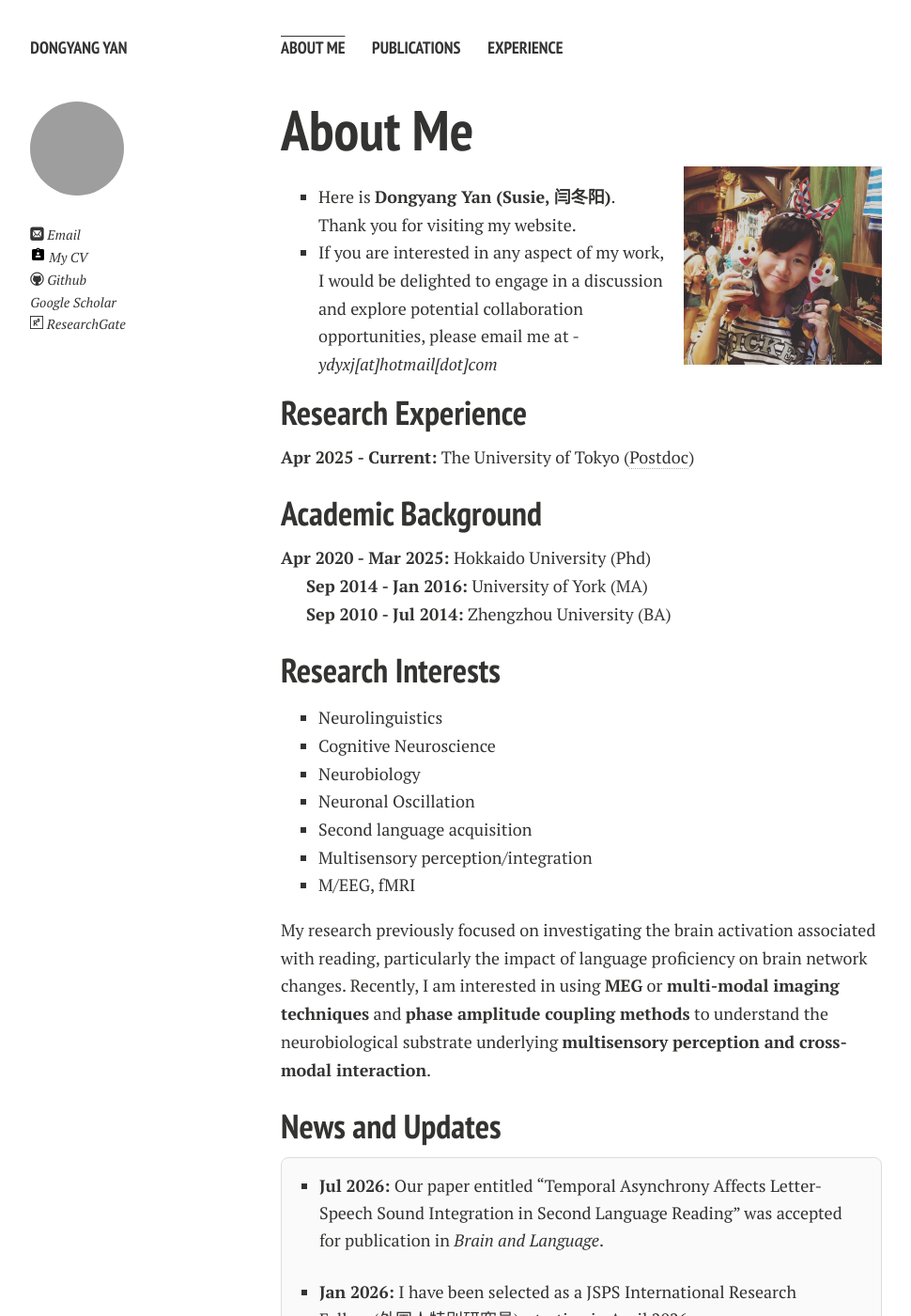
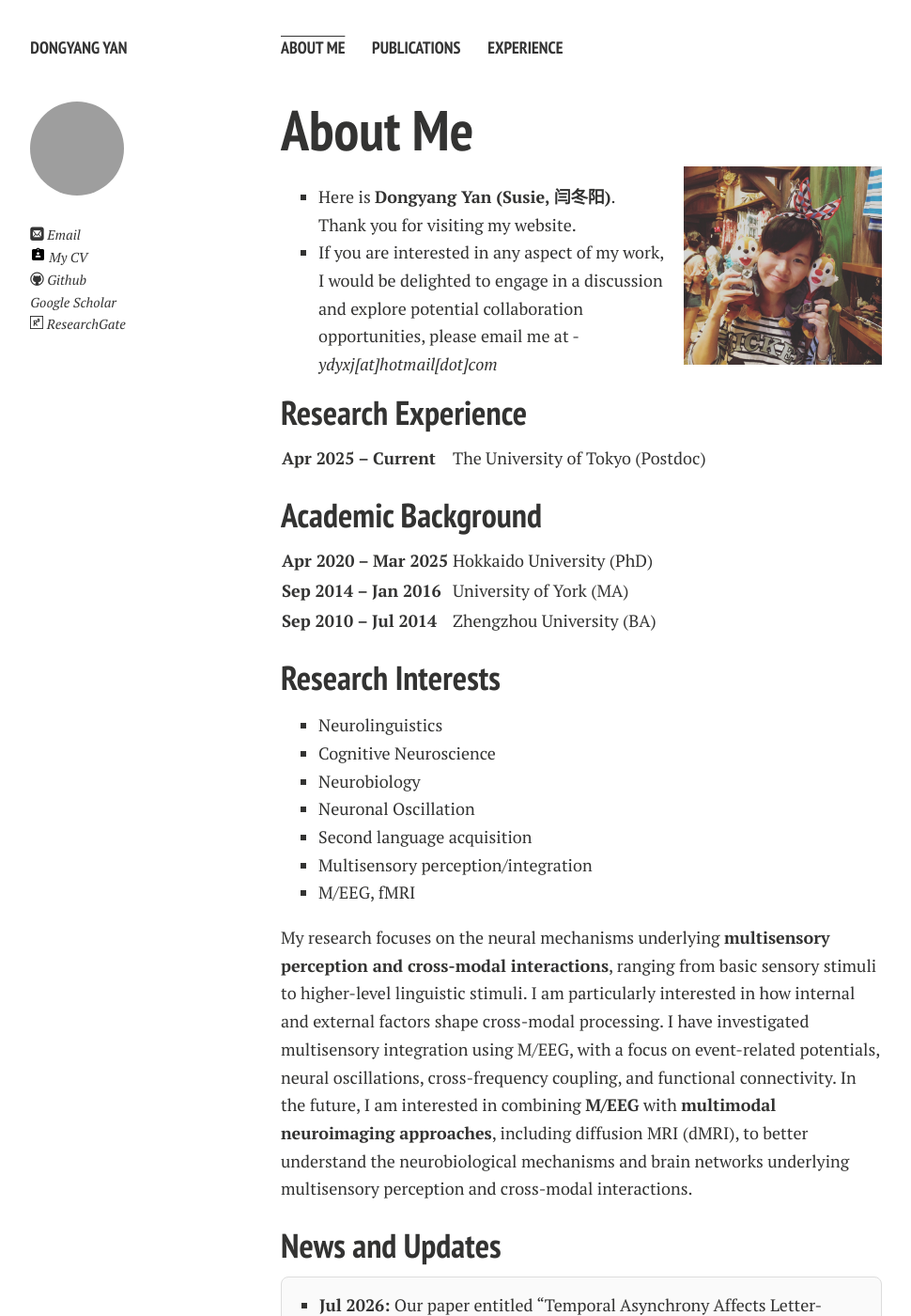
Before and after one commit to ydyxj/ydyxj.github.io, a Jekyll site: the page built from index.md, in a window 1280 px wide and 1400 px high. Shown: the whole window at 94% size, without its empty margins (21-991 px from the left). Built offline with Jekyll 4.4.1, drawn with Linux system fonts in a browser that asks for light colours; nearby versions of some CDN libraries; comment, search, counter and statistics services are not loaded; a style sheet for code colours, icons or effects is not loaded; our own code applies the rules of GitHub Pages for plain Markdown files.

Commit message:
Add files via upload

```diff
--- a/index.md
+++ b/index.md
@@ -10,18 +10,32 @@ layout: page
 Thank you for visiting my website.
 - If you are interested in any aspect of my work, I would be delighted to engage in a discussion and explore potential collaboration opportunities, please email me at - *ydyxj[at]hotmail[dot]com*
 
-## Research Experience
+<h2>Research Experience</h2>
 
-**Apr 2025 - Current:** The University of Tokyo ([Postdoc](https://www.brain.ipc.i.u-tokyo.ac.jp/en/))
+<table>
+  <tr>
+    <td style="width: 180px;"><strong>Apr 2025 – Current</strong></td>
+    <td>The University of Tokyo (<a href="https://www.brain.ipc.i.u-tokyo.ac.jp/en/">Postdoc</a>)</td>
+  </tr>
+</table>
 
-## Academic Background
 
-**Apr 2020 - Mar 2025:**  Hokkaido University (Phd)
+<h2>Academic Background</h2>
 
-**Sep 2014 - Jan 2016:** University of York (MA)
-
-**Sep 2010 - Jul 2014:** Zhengzhou University (BA)
-
+<table>
+  <tr>
+    <td style="width: 180px;"><strong>Apr 2020 – Mar 2025</strong></td>
+    <td>Hokkaido University (PhD)</td>
+  </tr>
+  <tr>
+    <td style="width: 180px;"><strong>Sep 2014 – Jan 2016</strong></td>
+    <td>University of York (MA)</td>
+  </tr>
+  <tr>
+    <td style="width: 180px;"><strong>Sep 2010 – Jul 2014</strong></td>
+    <td>Zhengzhou University (BA)</td>
+  </tr>
+</table>
 
 
 ## Research Interests
@@ -34,8 +48,7 @@ Thank you for visiting my website.
 - Multisensory perception/integration
 - M/EEG, fMRI
 
-
-My research previously focused on investigating the brain activation associated with reading, particularly the impact of language proficiency on brain network changes. Recently, I am interested in using **MEG** or **multi-modal imaging techniques** and **phase amplitude coupling methods** to understand the neurobiological substrate underlying **multisensory perception and cross-modal interaction**.
+My research focuses on the neural mechanisms underlying **multisensory perception and cross-modal interactions**, ranging from basic sensory stimuli to higher-level linguistic stimuli. I am particularly interested in how internal and external factors shape cross-modal processing. I have investigated multisensory integration using M/EEG, with a focus on event-related potentials, neural oscillations, cross-frequency coupling, and functional connectivity. In the future, I am interested in combining **M/EEG** with **multimodal neuroimaging approaches**, including diffusion MRI (dMRI), to better understand the neurobiological mechanisms and brain networks underlying multisensory perception and cross-modal interactions.
 
 <style>
 .news-scroll {
```
